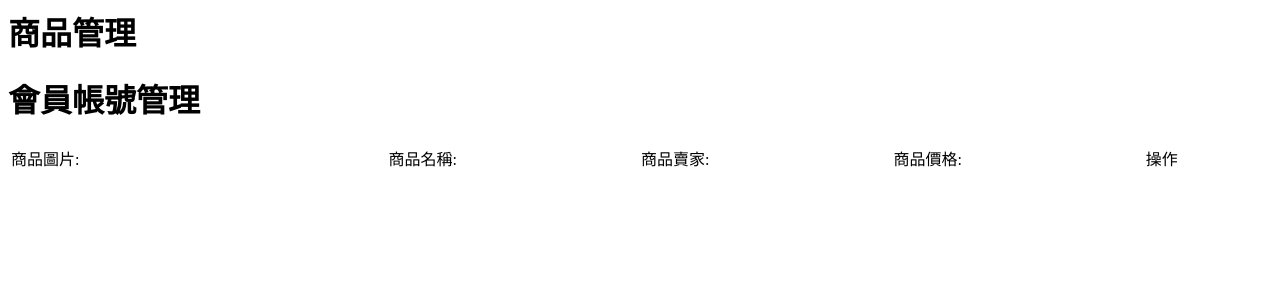
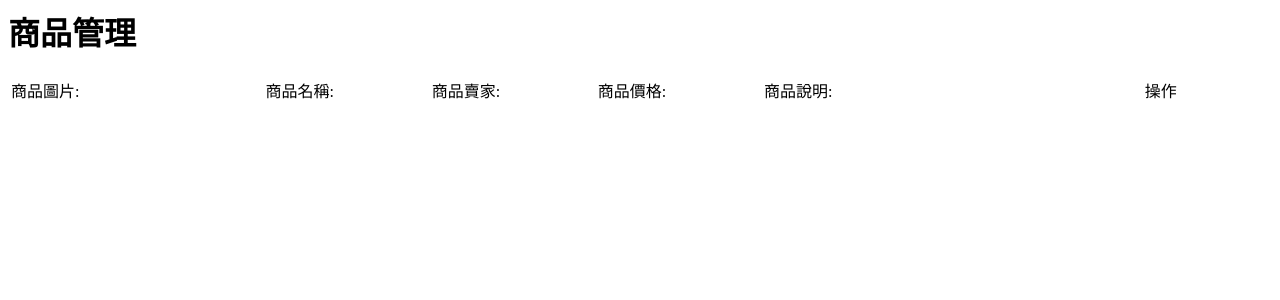
Before and after one commit to CableO3O/web_homework, a PHP site: page /admin_back/goods.php in a window 1280 px wide. Shown: the top 300 px of the page. Run offline with PHP 8.4, Linux system fonts and the light colour scheme.

Commit message:
管理員商品管理

```diff
--- a/admin_back/goods.php
+++ b/admin_back/goods.php
@@ -1,18 +1,20 @@
 <h1>商品管理</h1>
-<h1>會員帳號管理</h1>
 <table style="width: 100%;">
     <tr>
-        <td style="width: 30%;">
+        <td style="width: 20%;">
             商品圖片:
         </td>
-        <td style="width: 20%;">
+        <td style="width: 13%;">
             商品名稱:
         </td>
-        <td style="width: 20%;">
+        <td style="width: 13%;">
             商品賣家:
         </td>
-        <td style="width: 20%;">
+        <td style="width: 13%;">
             商品價格:
+        </td>
+        <td style="width: 30%;">
+            商品說明:
         </td>
         <td style="width: 10%;">
             操作
@@ -26,7 +28,7 @@
     queryAll();
 
     function queryAll() {
-        $.get("./api/query.php?do=goods", (goods) => {
+        $.get("./api/query.php?do=all", (goods) => {
             render(goods)
         })
     }
@@ -37,12 +39,11 @@
         datas.forEach((data, idx) => {
             data_layout = `
                 <tr class='mt-5'>
-                    <td style="width: 30%;">
-                        <input readonly class="form-control" style=width:80% type="text" name="${data.acc}" value="${data.acc}"></td>
-                    <td style="width: 30%;">
-                        <input readonly class="form-control" style=width:80% type="text" name="${data.pw}" value="${data.pw}"></td>
-                    <td style="width: 30%;">
-                        <input readonly class="form-control" style=width:80% type="text" name="${data.email}" value="${data.email}"></td>
+                    <td width='20%'><img style="width: 250px; height:250px;" src="./imgs/${data.img}" alt=""></td>
+                    <td width='13%'><input readonly style="width: 80%;" class="form-control" type="text" name="" id="" value="${data.name}"></td>
+                    <td width='13%'><input readonly style="width: 80%;" class="form-control" type="text" name="" id="" value="${data.user_name}"></td>
+                    <td width='13%'><input readonly style="width: 80%;" class="form-control" type="text" name="" id="" value="${data.price}"></td>
+                    <td width='30%'><textarea readonly name="text" id="text" class="form-control"  cols="30" rows="10">${data.text}</textarea>
                     <td style="width: 10%;">
                         <input type="button" value="刪除" class="btn btn-danger" onclick="del(${data.id})">
                     </td>
```
Also changed, not shown: imgs/2024011608575420238.jpg (deleted).
